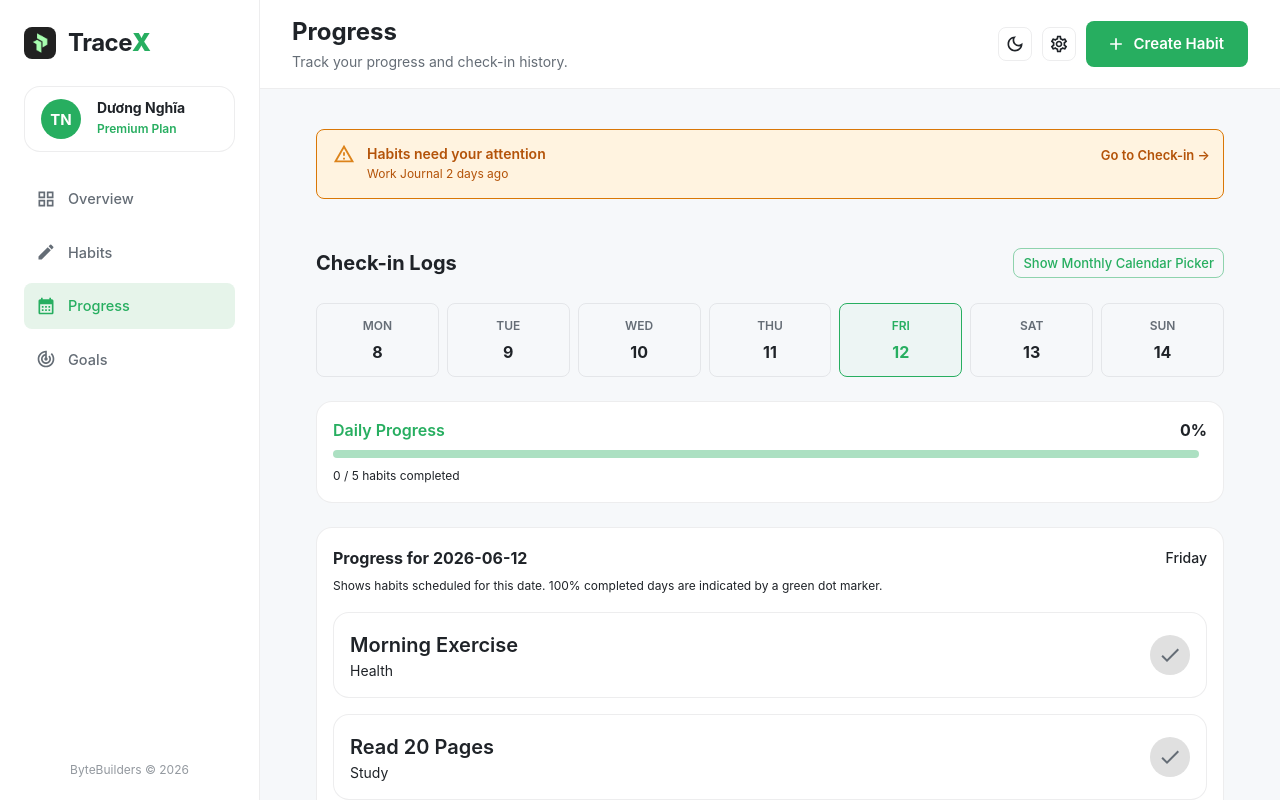
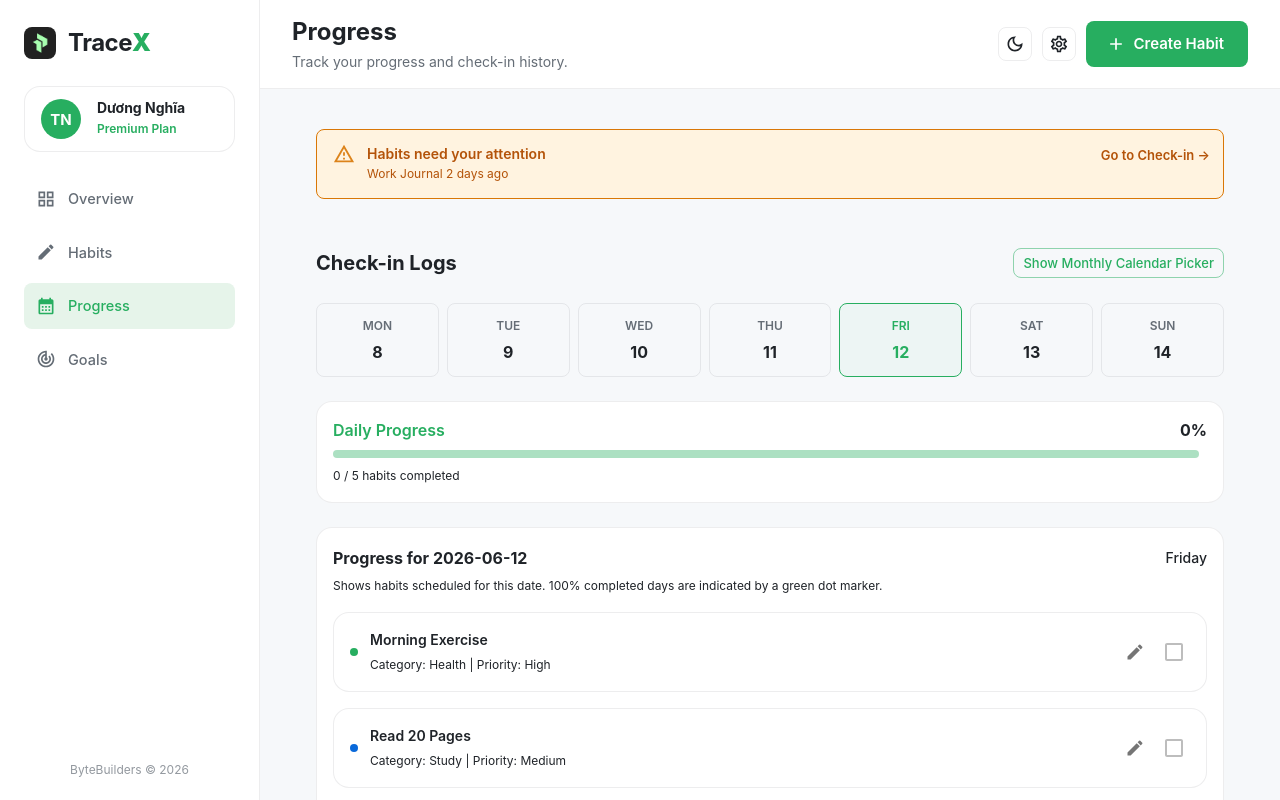
Before and after one commit to NghiaDPTWorkk/habit-hub, a React (Vite) app in the folder fe/: page /checkins in a window 1280 px wide. Built offline with nearby package versions, Linux system fonts and the light colour scheme.

Commit message:
fix(ui): HH-98 - redesign check-in item card with checkbox and edit icon

```diff
--- a/fe/src/features/checkins/components/CheckinItemCard.tsx
+++ b/fe/src/features/checkins/components/CheckinItemCard.tsx
@@ -1,18 +1,21 @@
 import React from 'react'
-import { Box, Typography, Card } from '@/components/ui'
-import { Button } from '@/components/ui'
-import { ProgressBar } from '@/components/ui'
+import { Box, Typography, Card, IconButton, Tooltip, Checkbox } from '@/components/ui'
+import { Icons } from '@/components/ui/icons'
+import { useCheckinStore } from '../hooks'
 import type { Habit, Checkin } from '@/types'
-import { QuickToggle } from './QuickToggle'
 
-const LABEL_UPDATE_PROGRESS = 'Update Progress'
-const VARIANT_H6 = 'h6'
-const VARIANT_BODY2 = 'body2'
-const VARIANT_CAPTION = 'caption'
-const VARIANT_CONTAINED = 'contained'
-const COLOR_TEXT_SECONDARY = 'text.secondary'
-const COLOR_SUCCESS = 'success'
-const TARGET_PER_DAY_YESNO = 1
+const LABEL_CATEGORY = 'Category: '
+const LABEL_PRIORITY = ' | Priority: '
+const LABEL_EDIT = 'Edit Progress'
+const LABEL_CHECKIN = 'Check-in'
+
+const CATEGORY_THEME_COLORS: Record<string, string> = {
+  Health: 'success.main',
+  Study: 'info.main',
+  Work: 'primary.main',
+  Mindfulness: 'secondary.main',
+  Other: 'warning.main',
+}
 
 export interface CheckinItemCardProps {
   habit: Habit
@@ -27,43 +30,71 @@ export const CheckinItemCard: React.FC<CheckinItemCardProps> = ({
   today,
   onOpenModal,
 }) => {
+  const { markComplete, upsertCheckin } = useCheckinStore()
   const completedCount = checkin?.completedCount ?? 0
-  const isYesNo = habit.targetPerDay === TARGET_PER_DAY_YESNO
   const isChecked = checkin?.status === 'Completed'
-  const progressValue = Math.round((completedCount / habit.targetPerDay) * 100)
-  const countLabel = `${completedCount} / ${habit.targetPerDay}`
+
+  const handleToggle = () => {
+    if (isChecked) {
+      upsertCheckin(habit.id, today, { completedCount: 0, status: 'Not Started' })
+    } else {
+      markComplete(habit.id, today)
+    }
+  }
+
+  const categoryColor = CATEGORY_THEME_COLORS[habit.category] || 'text.secondary'
+  const progressText =
+    habit.targetPerDay > 1 ? ` | Progress: ${completedCount}/${habit.targetPerDay}` : ''
+  const subtitleText = `${LABEL_CATEGORY}${habit.category}${LABEL_PRIORITY}${habit.priority}${progressText}`
 
   return (
     <Card sx={{ p: 2 }}>
-      <Box sx={{ display: 'flex', justifyContent: 'space-between', alignItems: 'center' }}>
-        <Box sx={{ flex: 1 }}>
-          <Typography variant={VARIANT_H6}>{habit.name}</Typography>
-          <Typography variant={VARIANT_BODY2} color={COLOR_TEXT_SECONDARY}>
-            {habit.category}
-          </Typography>
+      <Box sx={{ display: 'flex', alignItems: 'center', justifyContent: 'space-between' }}>
+        {/* Left Part: Dot and Title/Subtitle */}
+        <Box sx={{ display: 'flex', alignItems: 'center', minWidth: 0, flex: 1, pr: 2 }}>
+          <Box
+            sx={{
+              width: 8,
+              height: 8,
+              borderRadius: '50%',
+              bgcolor: categoryColor,
+              mr: 1.5,
+              flexShrink: 0,
+            }}
+          />
+          <Box sx={{ minWidth: 0 }}>
+            <Typography variant="subtitle2" sx={{ fontWeight: 600 }}>
+              {habit.name}
+            </Typography>
+            <Typography variant="caption" color="text.secondary">
+              {subtitleText}
+            </Typography>
+          </Box>
         </Box>
 
-        <Box sx={{ display: 'flex', alignItems: 'center', gap: 1 }}>
-          {isYesNo ? (
-            <QuickToggle habitId={habit.id} date={today} checked={isChecked} />
-          ) : (
-            <>
-              <Typography variant={VARIANT_CAPTION} color={COLOR_TEXT_SECONDARY}>
-                {countLabel}
-              </Typography>
-              <Button variant={VARIANT_CONTAINED} color={COLOR_SUCCESS} onClick={onOpenModal}>
-                {LABEL_UPDATE_PROGRESS}
-              </Button>
-            </>
-          )}
+        {/* Right Part: Edit and Checkin Toggle */}
+        <Box sx={{ display: 'flex', alignItems: 'center', gap: 1, flexShrink: 0 }}>
+          <Tooltip title={LABEL_EDIT}>
+            <IconButton size="small" onClick={onOpenModal}>
+              <Icons.Edit fontSize="small" />
+            </IconButton>
+          </Tooltip>
+
+          <Tooltip title={LABEL_CHECKIN}>
+            <Checkbox
+              checked={isChecked}
+              onChange={handleToggle}
+              sx={{
+                color: 'action.disabled',
+                p: 0.5,
+                '&.Mui-checked': {
+                  color: 'success.main',
+                },
+              }}
+            />
+          </Tooltip>
         </Box>
       </Box>
-
-      {!isYesNo && (
-        <Box sx={{ mt: 2 }}>
-          <ProgressBar value={progressValue} color={COLOR_SUCCESS} />
-        </Box>
-      )}
     </Card>
   )
 }
```
